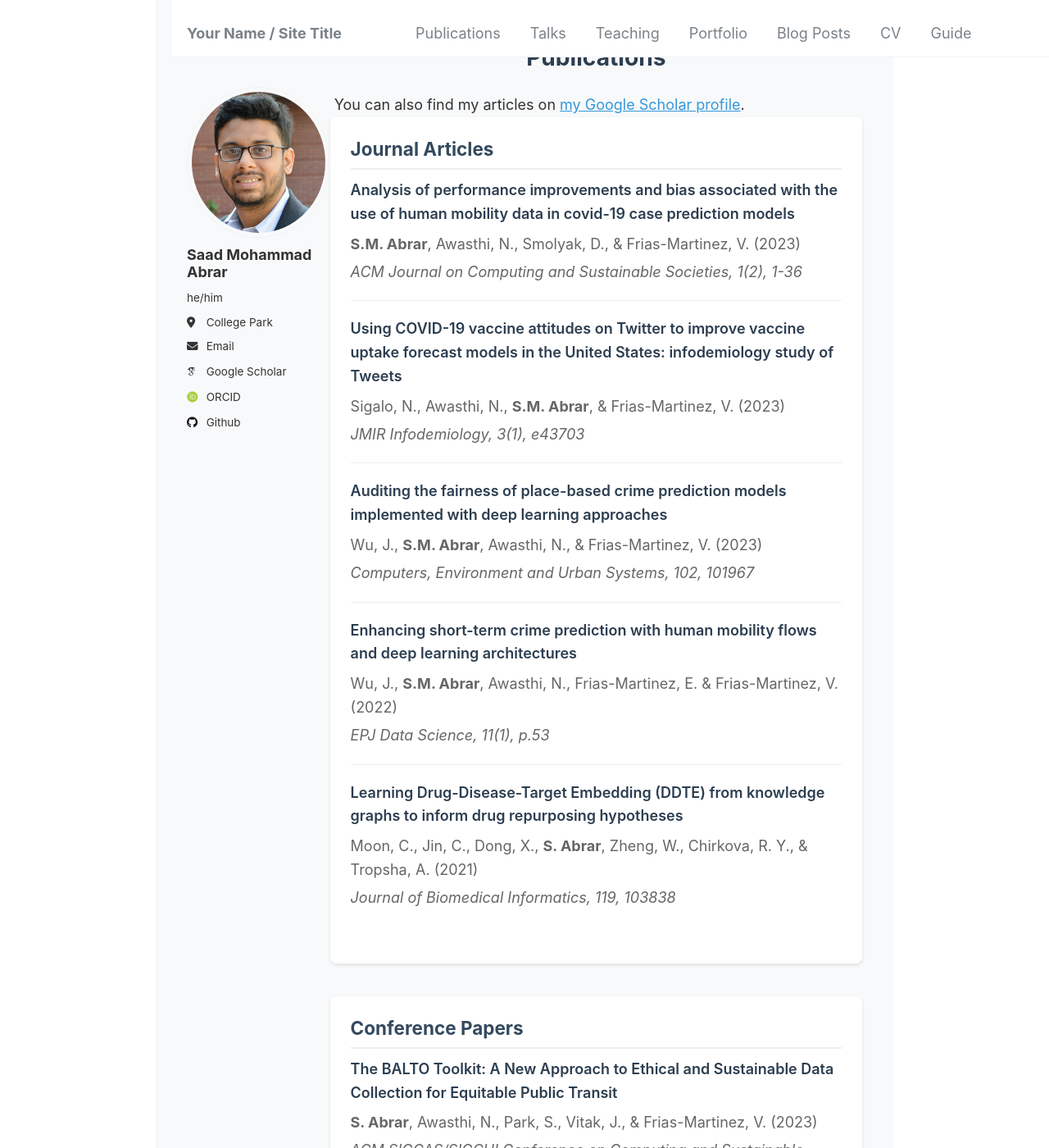
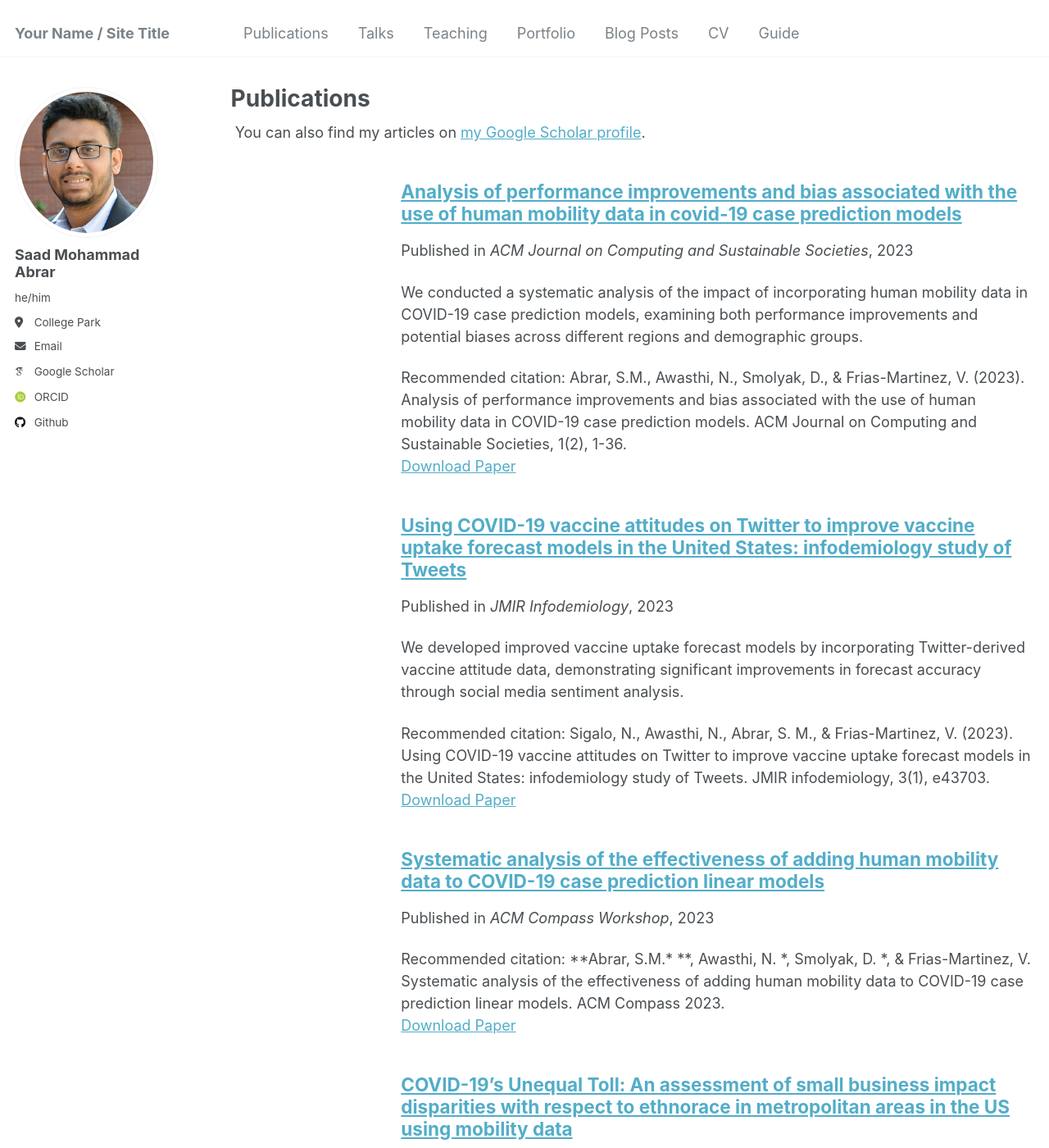
Before and after one commit to saad-abrar/saad-abrar.github.io, a Jekyll site: the page built from _pages/publications.html, in a window 1280 px wide and 1400 px high. Shown: the whole window at 82% size. Built offline with Jekyll 4.4.1, drawn with Linux system fonts in a browser that asks for light colours; some web fonts are replaced; some of the changed text lies outside the part shown.

Commit message:
reversed_publication_changes

```diff
--- a/_pages/publications.html
+++ b/_pages/publications.html
@@ -4,75 +4,6 @@ title: "Publications"
 permalink: /publications/
 author_profile: true
 ---
-
-<html lang="en">
-  <head>
-    <meta charset="UTF-8" />
-    <meta name="viewport" content="width=device-width, initial-scale=1.0" />
-    <title>Publications - Saad Mohammad Abrar</title>
-    <style>
-      body {
-        font-family: -apple-system, BlinkMacSystemFont, "Segoe UI", Roboto,
-          "Helvetica Neue", Arial, sans-serif;
-        line-height: 1.6;
-        max-width: 900px;
-        margin: 0 auto;
-        padding: 20px;
-        background-color: #f8f9fa;
-        color: #333;
-      }
-      .section {
-        margin-bottom: 40px;
-        background: white;
-        padding: 25px;
-        border-radius: 8px;
-        box-shadow: 0 2px 4px rgba(0, 0, 0, 0.1);
-      }
-      h1 {
-        color: #2c3e50;
-        text-align: center;
-        margin-bottom: 30px;
-      }
-      h2 {
-        color: #34495e;
-        border-bottom: 2px solid #eee;
-        padding-bottom: 10px;
-        margin-top: 0;
-      }
-      .publication {
-        margin-bottom: 20px;
-        padding-bottom: 20px;
-        border-bottom: 1px solid #eee;
-      }
-      .publication:last-child {
-        border-bottom: none;
-      }
-      .publication-title {
-        font-weight: 600;
-        color: #2c3e50;
-        margin-bottom: 8px;
-      }
-      .publication-authors {
-        color: #666;
-        margin-bottom: 5px;
-      }
-      .publication-venue {
-        color: #666;
-        font-style: italic;
-      }
-      .google-scholar {
-        text-align: center;
-        margin-bottom: 30px;
-      }
-      a {
-        color: #3498db;
-        text-decoration: none;
-      }
-      a:hover {
-        text-decoration: underline;
-      }
-    </style>
-  </head>
 
 {% if site.author.googlescholar %}
 <div class="wordwrap">
@@ -83,126 +14,7 @@ author_profile: true
 </div>
 {% endif %} {% include base_path %}
 
-  <!--
 <div class="archive">
   {% for post in site.publications reversed %} {% include archive-single.html %}
   {% endfor %}
 </div>
--->
-
-  <div class="section">
-    <h2>Journal Articles</h2>
-
-    <div class="publication">
-      <div class="publication-title">
-        Analysis of performance improvements and bias associated with the use of
-        human mobility data in covid-19 case prediction models
-      </div>
-      <div class="publication-authors">
-        <b>S.M. Abrar</b>, Awasthi, N., Smolyak, D., & Frias-Martinez, V. (2023)
-      </div>
-      <div class="publication-venue">
-        ACM Journal on Computing and Sustainable Societies, 1(2), 1-36
-      </div>
-    </div>
-
-    <div class="publication">
-      <div class="publication-title">
-        Using COVID-19 vaccine attitudes on Twitter to improve vaccine uptake
-        forecast models in the United States: infodemiology study of Tweets
-      </div>
-      <div class="publication-authors">
-        Sigalo, N., Awasthi, N., <b>S.M. Abrar</b>, & Frias-Martinez, V. (2023)
-      </div>
-      <div class="publication-venue">JMIR Infodemiology, 3(1), e43703</div>
-    </div>
-
-    <div class="publication">
-      <div class="publication-title">
-        Auditing the fairness of place-based crime prediction models implemented
-        with deep learning approaches
-      </div>
-      <div class="publication-authors">
-        Wu, J., <b>S.M. Abrar</b>, Awasthi, N., & Frias-Martinez, V. (2023)
-      </div>
-      <div class="publication-venue">
-        Computers, Environment and Urban Systems, 102, 101967
-      </div>
-    </div>
-
-    <div class="publication">
-      <div class="publication-title">
-        Enhancing short-term crime prediction with human mobility flows and deep
-        learning architectures
-      </div>
-      <div class="publication-authors">
-        Wu, J., <b>S.M. Abrar</b>, Awasthi, N., Frias-Martinez, E. &
-        Frias-Martinez, V. (2022)
-      </div>
-      <div class="publication-venue">EPJ Data Science, 11(1), p.53</div>
-    </div>
-
-    <div class="publication">
-      <div class="publication-title">
-        Learning Drug-Disease-Target Embedding (DDTE) from knowledge graphs to
-        inform drug repurposing hypotheses
-      </div>
-      <div class="publication-authors">
-        Moon, C., Jin, C., Dong, X., <b>S. Abrar</b>, Zheng, W., Chirkova, R.
-        Y., & Tropsha, A. (2021)
-      </div>
-      <div class="publication-venue">
-        Journal of Biomedical Informatics, 119, 103838
-      </div>
-    </div>
-  </div>
-
-  <div class="section">
-    <h2>Conference Papers</h2>
-
-    <div class="publication">
-      <div class="publication-title">
-        The BALTO Toolkit: A New Approach to Ethical and Sustainable Data
-        Collection for Equitable Public Transit
-      </div>
-      <div class="publication-authors">
-        <b>S. Abrar</b>, Awasthi, N., Park, S., Vitak, J., & Frias-Martinez, V.
-        (2023)
-      </div>
-      <div class="publication-venue">
-        ACM SIGCAS/SIGCHI Conference on Computing and Sustainable Societies, pp.
-        129-133
-      </div>
-    </div>
-  </div>
-
-  <div class="section">
-    <h2>Workshop Papers</h2>
-
-    <div class="publication">
-      <div class="publication-title">
-        Systematic analysis of the effectiveness of adding human mobility data
-        to COVID-19 case prediction linear models
-      </div>
-      <div class="publication-authors">
-        <b>S.M. Abrar</b>, Awasthi, N., Smolyak, D., & Frias-Martinez, V. (2023)
-      </div>
-      <div class="publication-venue">ACM Compass Workshop</div>
-    </div>
-
-    <div class="publication">
-      <div class="publication-title">
-        COVID-19's Unequal Toll: An assessment of small business impact
-        disparities with respect to ethnorace in metropolitan areas in the US
-        using mobility data
-      </div>
-      <div class="publication-authors">
-        <b>S.M. Abrar</b>, Zinat, K. T., Awasthi, N., & Frias-Martinez, V.
-        (2023)
-      </div>
-      <div class="publication-venue">
-        Equitable Accessibility and Sustainable Mobility Workshop
-      </div>
-    </div>
-  </div>
-</html>
```
Lines whose indentation alone changed are shown as unchanged.
